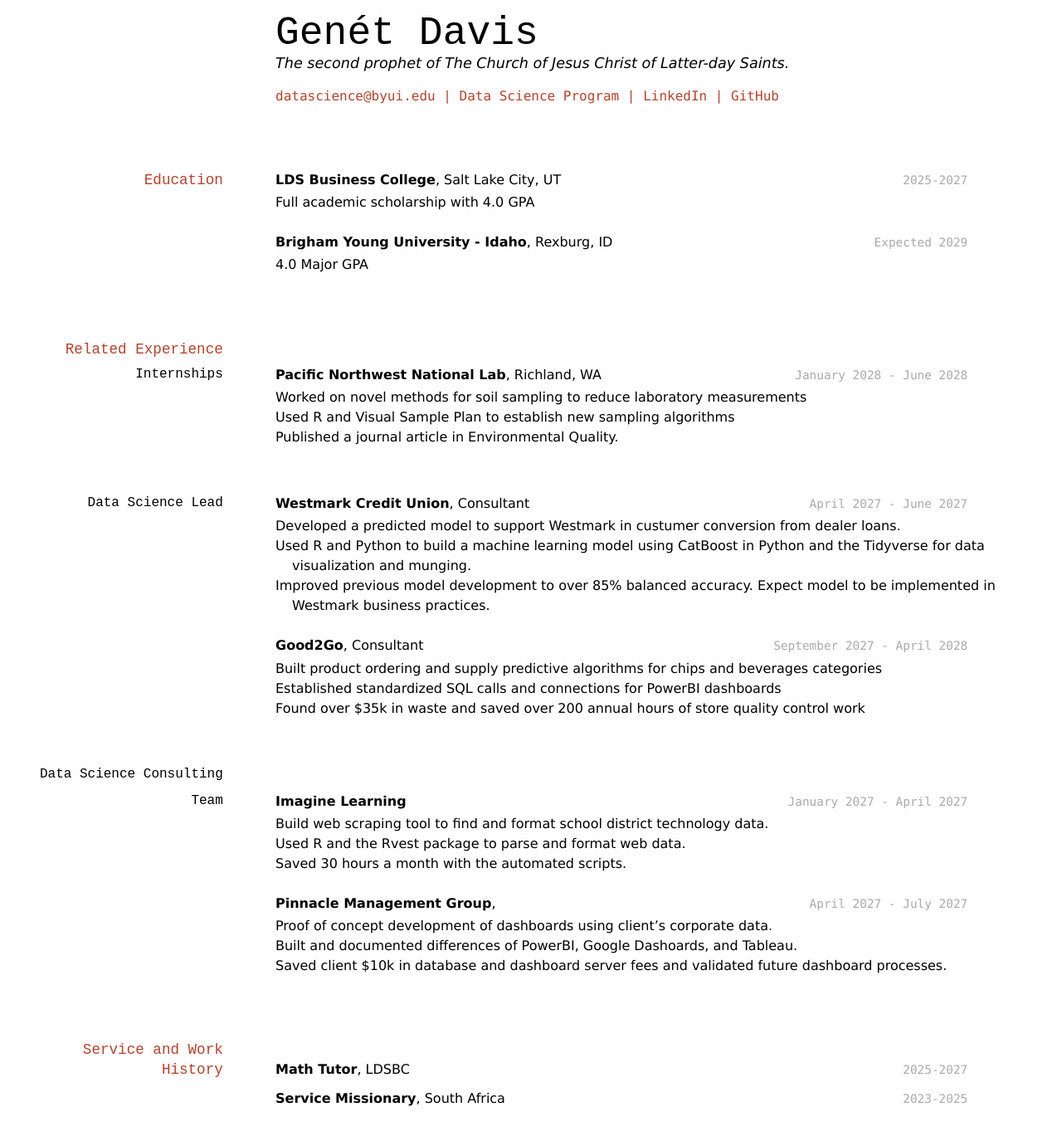
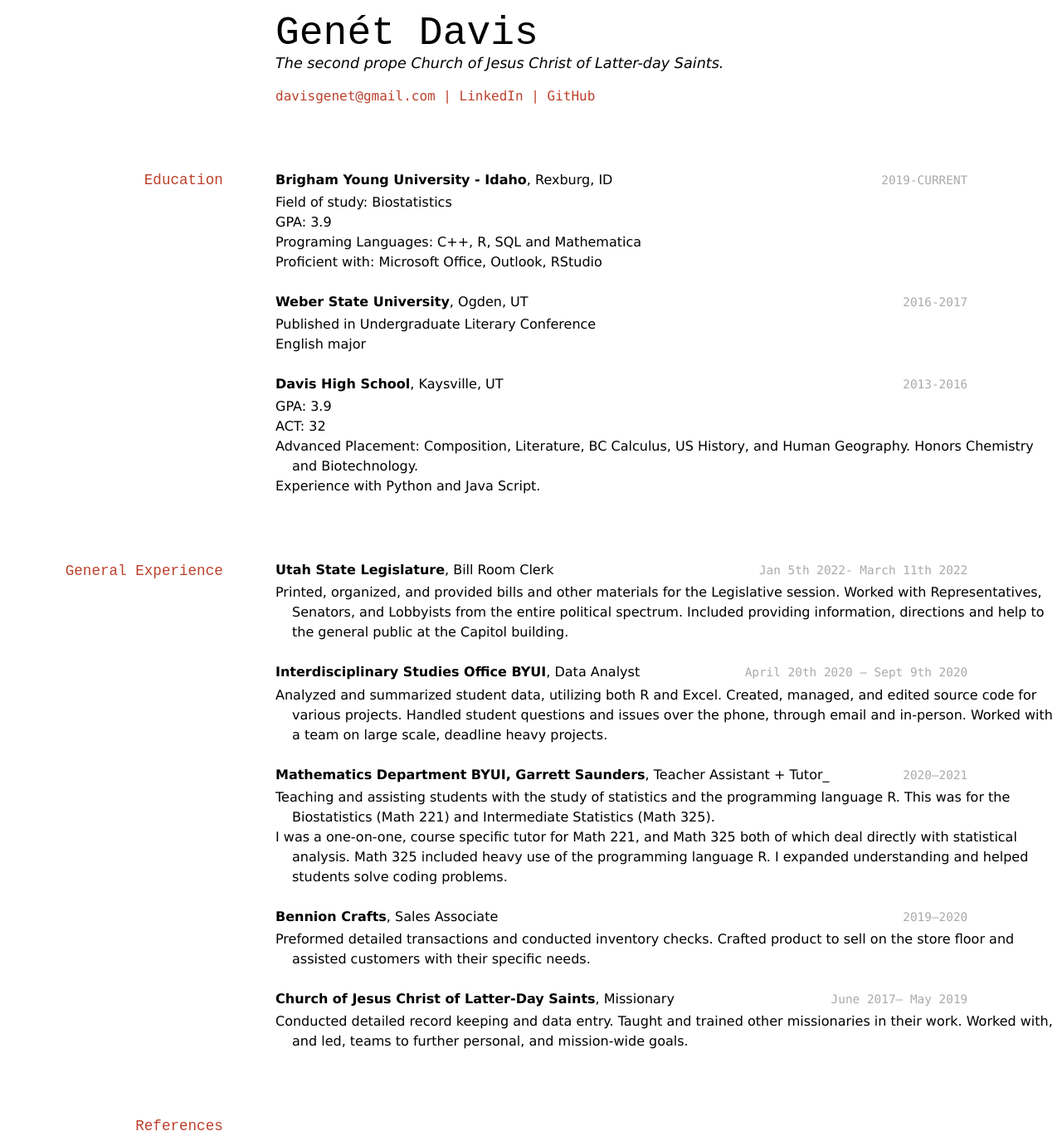
Before and after one commit to gentleshadow18/gdavis_resume, a Jekyll site: the page built from docs/index.md, in a window 1280 px wide. Shown: the whole page at 83% size. Built offline with Jekyll 4.4.1, drawn with Linux system fonts in a browser that asks for light colours; before the commit the page ends 1347 px from its top, so only the background shows below that.

Commit message:
education and experience added

```diff
--- a/docs/index.md
+++ b/docs/index.md
@@ -1,13 +1,13 @@
 ---
 layout: cv
-title: Brigham Young's Resume
+title: Genét Davis' Resume
 ---
+
 # Genét Davis
-The second prophet of The Church of Jesus Christ of Latter-day Saints.
+The second prope Church of Jesus Christ of Latter-day Saints.
 
 <div id="webaddress">
-<a href="datascience@byui.edu">datascience@byui.edu</a>
-| <a href="https://byuidatascience.github.io/development.html">Data Science Program</a>
+<a href="davisgenet@gmail.com">davisgenet@gmail.com</a>
 | <a href="https://www.linkedin.com/groups/13537407/">LinkedIn</a>
 | <a href="https://github.com/byuids-resumes">GitHub</a>
 </div>
@@ -16,70 +16,65 @@ The second prophet of The Church of Jesus Christ of Latter-day Saints.
 
 ## Education
 
-`2025-2027`
-__LDS Business College__, Salt Lake City, UT
-
-- Full academic scholarship with 4.0 GPA
-
-`Expected 2029`
+`2019-CURRENT`
 __Brigham Young University - Idaho__, Rexburg, ID
 
-- 4.0 Major GPA
+- Field of study: Biostatistics
+- GPA: 3.9
+- Programing Languages: C++, R, SQL and Mathematica
+- Proficient with: Microsoft Office, Outlook, RStudio
 
 
-## Related Experience
+`2016-2017`
+__Weber State University__, Ogden, UT
 
-### Internships
+- Published in Undergraduate Literary Conference
+- English major
 
-`January 2028 - June 2028`
-__Pacific Northwest National Lab__, Richland, WA
-
-- Worked on novel methods for soil sampling to reduce laboratory measurements
-- Used R and Visual Sample Plan to establish new sampling algorithms
-- Published a journal article in Environmental Quality.
-
-### Data Science Lead
-
-`April 2027 - June 2027`
-__Westmark Credit Union__, Consultant
-
-- Developed a predicted model to support Westmark in custumer conversion from dealer loans.
-- Used R and Python to build a machine learning model using CatBoost in Python and the Tidyverse for data visualization and munging.
-- Improved previous model development to over 85% balanced accuracy. Expect model to be implemented in Westmark business practices.
-
-`September 2027 - April 2028`
-__Good2Go__, Consultant
-
-- Built product ordering and supply predictive algorithms for chips and beverages categories
-- Established standardized SQL calls and connections for PowerBI dashboards
-- Found over $35k in waste and saved over 200 annual hours of store quality control work
-
-### Data Science Consulting Team
-
-`January 2027 - April 2027`
-__Imagine Learning__
-
-- Build web scraping tool to find and format school district technology data.
-- Used R and the Rvest package to parse and format web data.
-- Saved 30 hours a month with the automated scripts.
-
-`April 2027 - July 2027`
-__Pinnacle Management Group__,
-
-- Proof of concept development of dashboards using client's corporate data.
-- Built and documented differences of PowerBI, Google Dashoards, and Tableau.
-- Saved client $10k in database and dashboard server fees and validated future dashboard processes.
+`2013-2016`
+__Davis High School__, Kaysville, UT
+- GPA: 3.9
+- ACT: 32
+- Advanced Placement: Composition, Literature, BC Calculus, US History, and Human Geography. Honors Chemistry and Biotechnology.
+- Experience with Python and Java Script.
 
 
-## Service and Work History
-
-`2025-2027`
-__Math Tutor__, LDSBC
 
 
-`2023-2025`
-__Service Missionary__, South Africa
+## General Experience
 
+
+`Jan 5th 2022- March 11th 2022`
+__Utah State Legislature__, Bill Room Clerk
+
+- Printed, organized, and provided bills and other materials for the Legislative session. Worked with Representatives, Senators, and Lobbyists from the entire political spectrum. Included providing information, directions and help to the general public at the Capitol building.
+
+
+`April 20th 2020 – Sept 9th 2020`
+__Interdisciplinary Studies Office BYUI__, Data Analyst
+
+- Analyzed and summarized student data, utilizing both R and Excel. Created, managed, and edited source code for various projects. Handled student questions and issues over the phone, through email and in-person. Worked with a team on large scale, deadline heavy projects.
+
+`2020–2021`
+__Mathematics Department BYUI, Garrett Saunders__, Teacher Assistant + Tutor_
+
+- Teaching and assisting students with the study of statistics and the programming language R. This was for the Biostatistics (Math 221) and Intermediate Statistics (Math 325).
+- I was a one-on-one, course specific tutor for Math 221, and Math 325 both of which deal directly with statistical analysis. Math 325 included heavy use of the programming language R. I expanded understanding and helped students solve coding problems.
+
+
+
+`2019–2020`
+__Bennion Crafts__, Sales Associate
+
+- Preformed detailed transactions and conducted inventory checks. Crafted product to sell on the store floor and assisted customers with their specific needs.
+
+`June 2017– May 2019`
+__Church of Jesus Christ of Latter-Day Saints__, Missionary
+
+- Conducted detailed record keeping and data entry. Taught and trained other missionaries in their work. Worked with, and led, teams to further personal, and mission-wide goals.
+
+
+## References
 
 
 <!-- ### Footer
```
